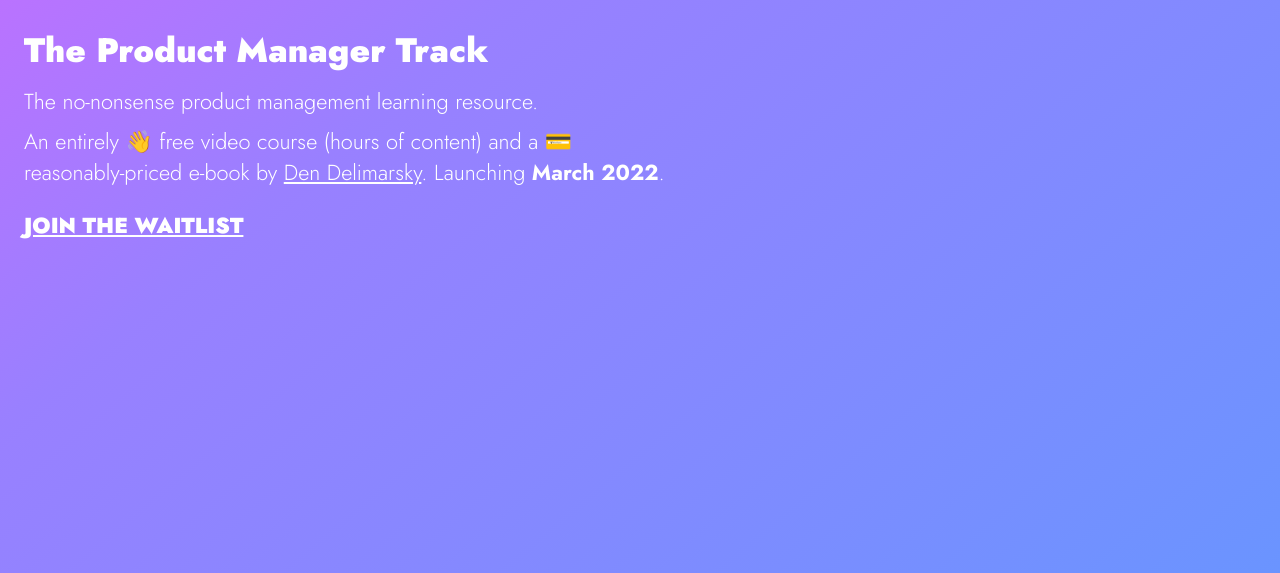
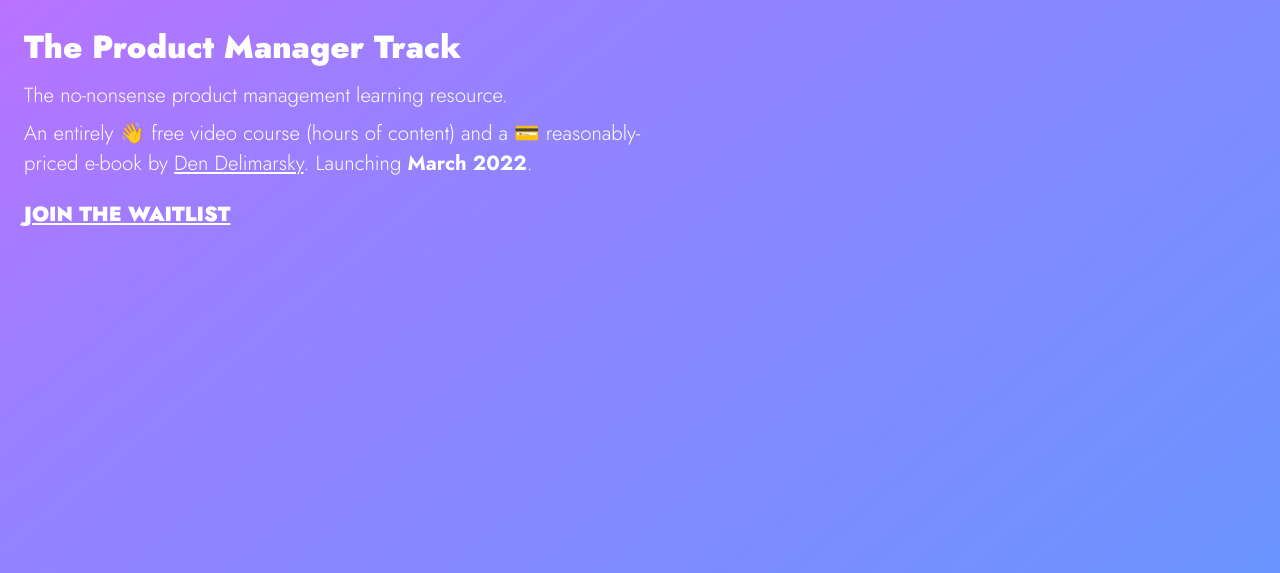
Before and after one commit to pmtrack/pmtrack-web, a plain HTML site: page index.html in a window 1280 px wide. Shown: the part 227-800 px from the top of the page. Drawn offline with Linux system fonts and the light colour scheme.

Commit message:
Update once more

```diff
--- a/static/styles/style.css
+++ b/static/styles/style.css
@@ -29,17 +29,17 @@ body {
 
 h1 {
 	font-weight: 900;
-	font-size: 34px;
+	font-size: 32px;
 }
 
 .description {
-	font-size: 21.76px;
+	font-size: 20.48px;
 	font-weight: 300;
 	margin-top: -12px;
 }
 
 .cta{
-	font-size: 21.76px;
+	font-size: 20.48px;
 	font-weight: 900;
 }
 
```
